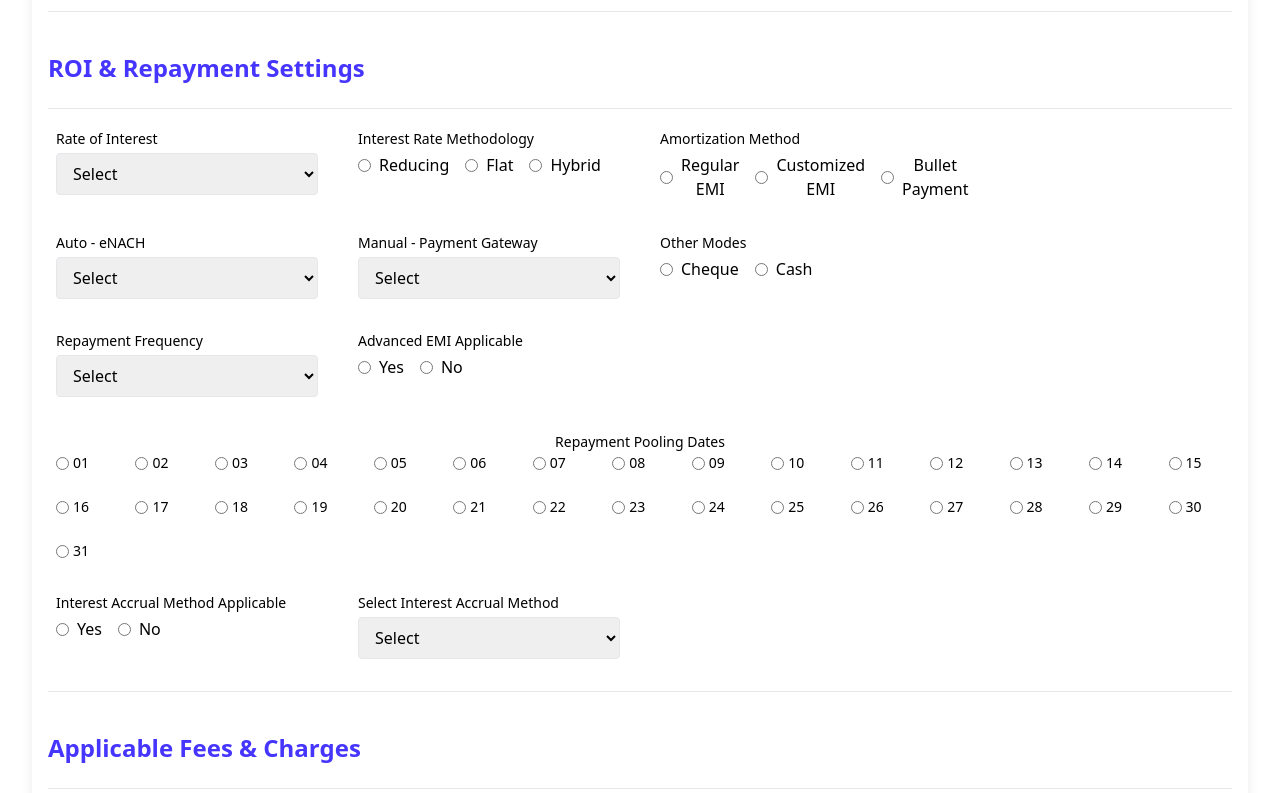
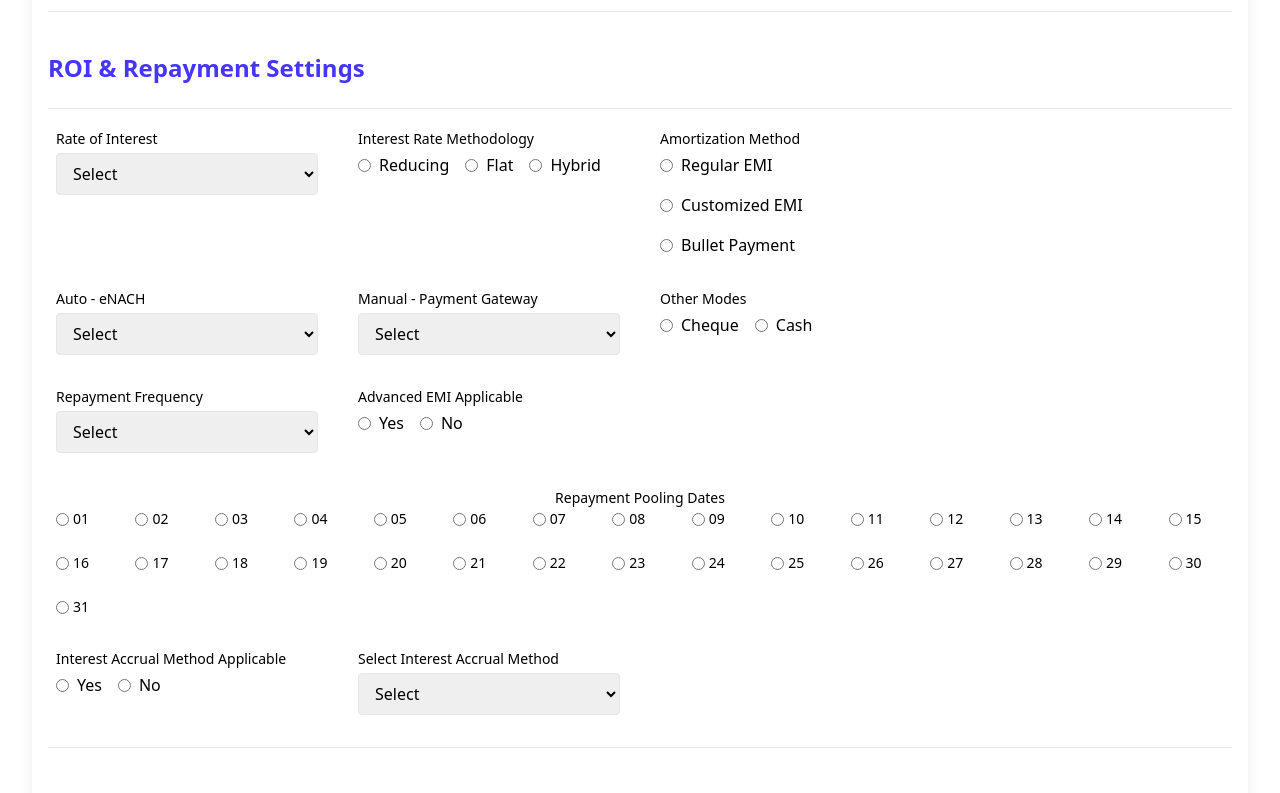
Before and after one commit to atharvrajmane/ProductMasterFrontent, a React (Vite) app: page / in a window 1280 px wide. Shown: the part 740-1533 px from the top of the page. Built offline with nearby package versions, Linux system fonts and the light colour scheme.

Commit message:
Changes in alignemnts

```diff
--- a/src/components/ProductBasicDetailsForm.jsx
+++ b/src/components/ProductBasicDetailsForm.jsx
@@ -159,6 +159,28 @@ const ProductBasicDetailsForm = () => {
     </div>
   );
 
+  const renderAmortizationRadioGroup = (label, name, options) => (
+  <div className="flex flex-col px-2">
+    <label className="text-sm text-left font-medium mb-1">{label}</label>
+    <div className="flex flex-wrap gap-3 sm:gap-4">
+      {options.map(opt => (
+        <label key={opt} className="flex items-center gap-2">
+          <input
+            type="radio"
+            name={name}
+            value={opt}
+            checked={formData[name] === opt}
+            onChange={handleChange}
+            className="accent-blue-600"
+          />
+          {opt}
+        </label>
+      ))}
+    </div>
+  </div>
+);
+
+
   const renderManualInput = (label, name, suffix = '') => (
     <div className="flex flex-col px-2">
       <label className="text-sm text-left font-medium mb-1">{label}</label>
@@ -235,7 +257,7 @@ const ProductBasicDetailsForm = () => {
             </select>
           </div>
             {renderRadioGroup('Interest Rate Methodology', 'interestMethodology', ['Reducing', 'Flat', 'Hybrid'])}
-            {renderRadioGroup('Amortization Method', 'amortizationMethod', ['Regular EMI', 'Customized EMI', 'Bullet Payment'])}
+            {renderAmortizationRadioGroup('Amortization Method', 'amortizationMethod', ['Regular EMI', 'Customized EMI', 'Bullet Payment'])}
 
         </div>
 
@@ -465,7 +487,7 @@ const ProductBasicDetailsForm = () => {
         <h2 className="text-2xl font-bold text-left mb-6 text-[#4635FE]">Product Activation</h2>
         <hr className="mb-5" />
 
-        <div className="flex flex-col-1">
+        <div className="grid grid-cols-1 sm:grid-cols-2 md:grid-cols-3 lg:grid-cols-4 gap-6 mb-8">
 
           {renderDropdown('Status of Product', 'firstNBFC', ['NBFC A', 'NBFC B', 'NBFC C'])}
         </div>
```
